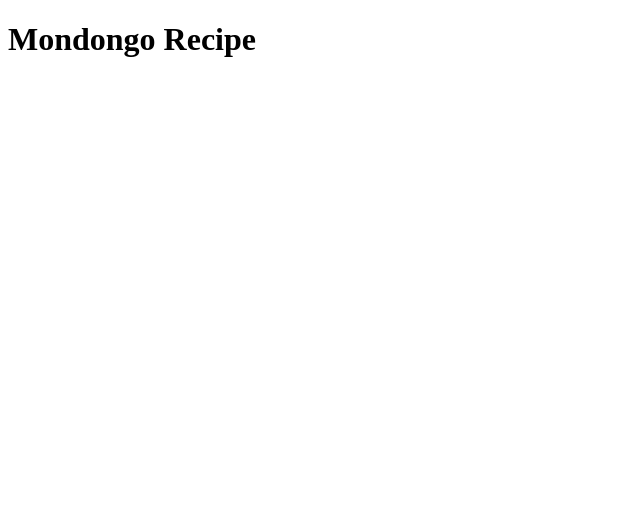
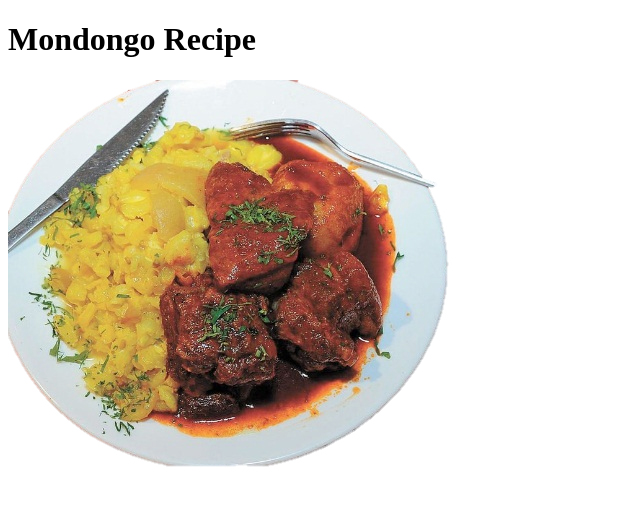
Before and after one commit to parduccinward/odin-recipes, a plain HTML site: page recipes/mondongo.html in a window 1280 px wide. Shown: the whole page, without its empty margins (0-640 px from the left). Drawn offline with Linux system fonts and the light colour scheme.

Commit message:
Add image in mondongo.html

```diff
--- a/recipes/mondongo.html
+++ b/recipes/mondongo.html
@@ -8,5 +8,6 @@
 </head>
 <body>
     <h1>Mondongo Recipe</h1>
+    <img src="../images/mondongo.jpg" alt="terrible-mondongo">
 </body>
 </html>
```
